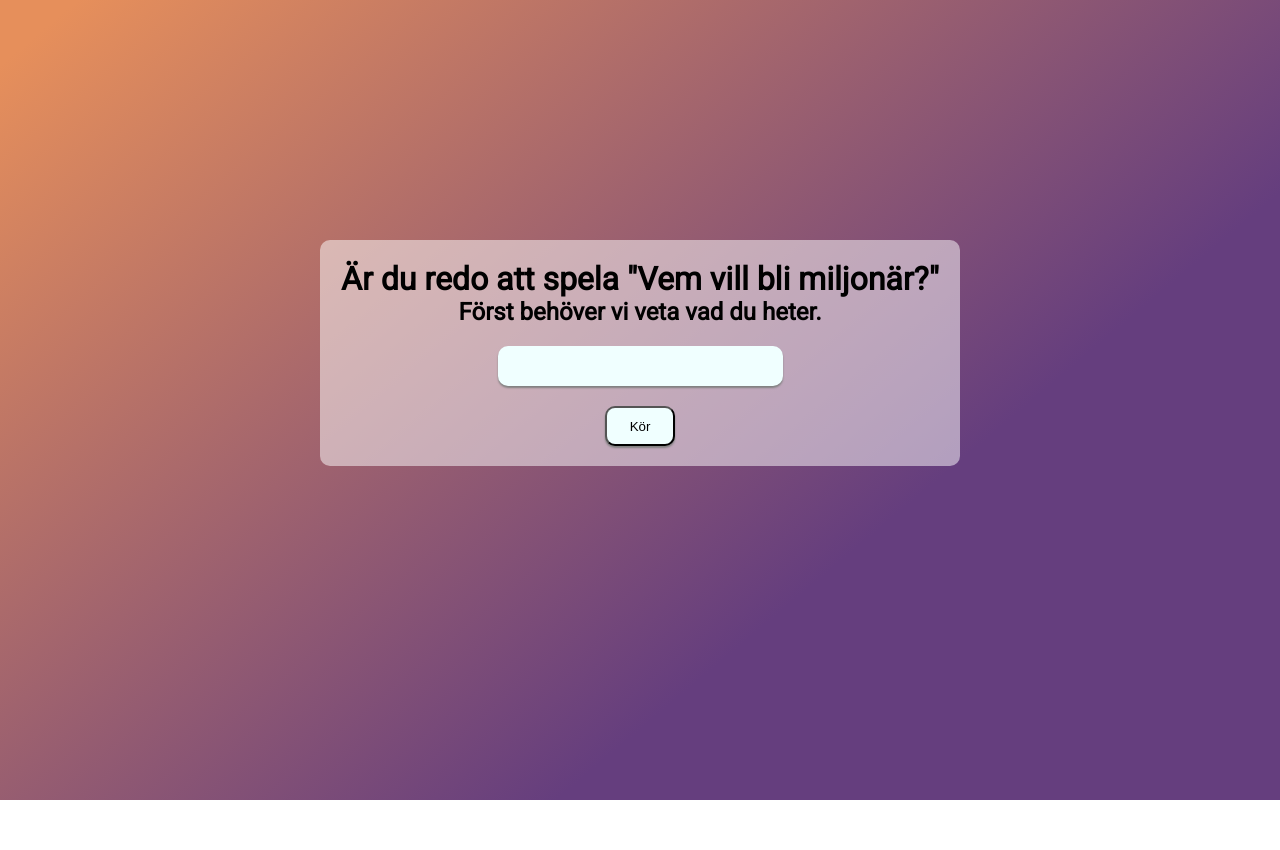
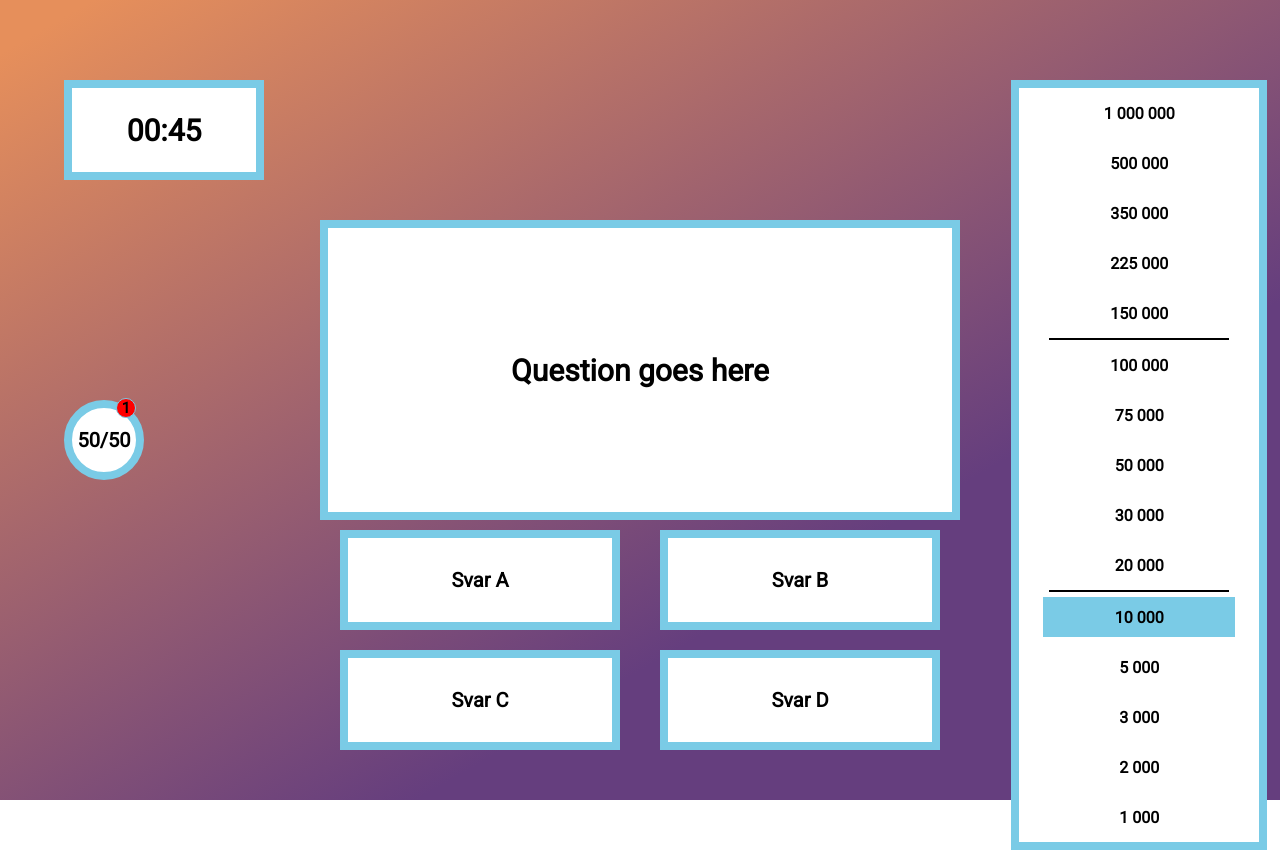
Before and after one commit to Owetz/Projekthantering, a plain HTML site: page index.html in a window 1280 px wide. Before the commit the page ends 800 px from the top, so only its background shows below. Drawn offline with Linux system fonts and the light colour scheme.

Commit message:
Skapat några element på sidan.

```diff
--- a/index.html
+++ b/index.html
@@ -1,22 +1,68 @@
 <!DOCTYPE html>
-<html lang="sv-se">
+<html>
     <head>
-    <meta charset="utf-8">
+        <title>Vem vill bli miljonär?</title>
         <meta name="viewport" content="width=device-width, initial-scale=1.0">
-    <title>Vem vill bli miljonär</title>
         <link href="https://fonts.googleapis.com/css?family=Roboto" rel="stylesheet">
         <link href="main.css" type="text/css" rel="stylesheet">
     </head>
     <body>
-    <main id="game-area">
-        <div class="welcome-box">
-            <h1 class="welcome">Är du redo att spela "Vem vill bli miljonär?"</h1>
-            <h2 class="subtitle">Först behöver vi veta vad du heter.</h2>
-            <input type="text" id="user_name" pattern="[a-zA-Z]{1,}" title="Användarnamnet får inte vara tomt!">
-            <input type="button" onclick="getUserName()" value="Kör">
+        <main>
+            <!-- section.welcome -->
+            <section class="welcome hidden">
+                <h1>Välkommen</h1>
+                <h5>Ange namn:</h5>
+                <input type="text">
+                <input type="button" value="Spela">
+            </section>
+            <!-- /section.welcome -->
+
+            <!-- section.game-area -->
+            <section class="game-area">
+                <div class="clock primary centered" id="timer">00:45</div>
+                <div class="lifeline centered">
+                    50/50
+                    <div class="lifeline-bullet" id="remaining">1</div>
                 </div>
+                <div class="playbox">
+                    <div class="questionbox primary centered" id="question">Question goes here</div>
+                    <div class="answerButton primary centered" id="a">Svar A</div>
+                    <div class="answerButton primary centered" id="b">Svar B</div>
+                    <div class="answerButton primary centered" id="c">Svar C</div>
+                    <div class="answerButton primary centered" id="d">Svar D</div>
+                </div>
+                <div class="stages primary">
+                    <ul>
+                        <li class="stage centered" id="1">1 000 000</li>
+                        <li class="stage centered" id="1">500 000</li>
+                        <li class="stage centered" id="1">350 000</li>
+                        <li class="stage centered" id="1">225 000</li>
+                        <li class="stage centered" id="1">150 000</li>
+                        <hr>
+                        <li class="stage centered" id="1">100 000</li>
+                        <li class="stage centered" id="1">75 000</li>
+                        <li class="stage centered" id="1">50 000</li>
+                        <li class="stage centered" id="1">30 000</li>
+                        <li class="stage centered" id="1">20 000</li>
+                        <hr>
+                        <li class="stage centered current" id="1">10 000</li>
+                        <li class="stage centered" id="1">5 000</li>
+                        <li class="stage centered" id="1">3 000</li>
+                        <li class="stage centered" id="1">2 000</li>
+                        <li class="stage centered" id="1">1 000</li>
+                    </ul>
+                </div>
+            </section>
 
+            <!-- /section.game-area -->
+
+            <!-- .answerCorrectModal -->
+
+            <!-- /.answerCorrectModal -->
+
+            <!-- .answerIncorrectModal -->
+
+            <!-- /.answerIncorrectModal -->
         </main>
     </body>
-<script src="main.js"></script>
-</htmL>
+</html>
--- a/main.css
+++ b/main.css
@@ -1,72 +1,191 @@
 * {
+    margin: 0;
+    padding: 0;
     box-sizing: border-box;
     -moz-box-sizing: border-box;
     -webkit-box-sizing: border-box;
-    margin: 0;
-    padding: 0;
+    font-family: 'Roboto', sans-serif;
 }
 
 body {
-    background-image: linear-gradient(320deg, #653E7E 32.4%, #E68F5B 96.52%);
+    background-image: linear-gradient(330deg, #653E7E 32.4%, #E68F5B 96.52%);
     background-repeat: no-repeat;
-    height: 100vh;
-    font-family: 'Roboto', sans-serif;
-}
-
-main#game-area {
     height: 100vh;
 }
 
-.welcome-box {
-    background: #ffffff80;
-    position: relative;
-    top: 30vh;
-    margin: 0 auto;
-    padding: 20px;
-    width: 50vw;
-    border-radius: 10px;
+/* section.welcome */
+.welcome {
+    text-align: center;
+    position: absolute;
+    height: 300px;
+    width: 40%;
+    top: 30%;
+    left: 30%;
 }
 
-main {
+.welcome h1 {
+    position: relative;
+    margin: 50px 0 20px;
+    font-size: 40px;
+}
+
+.welcome h5 {
+    margin: 0 0 20px;
+    font-size: 20px;
+}
+
+input[type="text"] {
+    width: 200px;
+    height: 40px;
+    margin: 0 auto 20px;
+    border: 2px solid #653E7E;
+    background-color: azure;
+    border-radius: 20px;
+    display: block;
+}
+
+input[type="button"] {
+    height: 40px;
+    width: 120px;
+    border-radius: 20px;
+    border: 2px solid #653E7E;
+    background: azure;
+    display: block;
+    margin: 0 auto;
+}
+
+/* /section.welcome */
+
+/* section.game-area */
+
+section.game-area {
+    position: relative;
+    height: 100vh;
+    width: 100%;
+}
+
+.playbox {
+    position: absolute;
+    width: 50%;
+    display: flex;
+    flex-wrap: wrap;
+    flex-direction: row;
+    justify-content: center;
+    bottom:5%;
+    left: 25%;
+}
+
+.questionbox {
+    width: 100%;
+    height: 300px;
+    font-size: 30px;
+    flex-grow: 2;
+}
+
+.answerButton {
+    margin: 10px 20px;
+    width: 40%;
+    height: 100px;
+    flex-grow: 1;
+    font-size: 20px;
+}
+
+.clock {
+    position: absolute;
+    top: 10%;
+    left: 5%;
+    width: 200px;
+    height: 100px;
+    font-size: 30px;
+}
+
+.lifeline {
+    position:absolute;
+    height: 80px;
+    width: 80px;
+    top: 50%;
+    left: 5%;
+    border-radius: 40px;
+    background: white;
+    border: 8px solid #7ACBE6;
+    font-size:20px;
+    font-weight: bold;
+}
+
+.lifeline-bullet {
+    position: absolute;
+    top:-10px;
+    right: 0;
+    height: 20px;
+    width: 20px;
+    border-radius: 10px;
+    background: red;
+    border: 1px solid #7ACBE6;
+    font-size: 15px;
     text-align: center;
 }
 
-.title {
-    margin:20px 0;
+.stages {
+    position: absolute;
+    right: 1%;
+    top: 10%;
+    width: 20%;
 }
 
-.subtitle {
-
+.stages ul {
+    display: flex;
+    flex-direction: column;
+    align-items: center;
 }
 
-input[type="text"] {
-    display: block;
-    margin: 20px auto;
-    height: 40px;
-    font-size: 20px;
-    border: none;
-    background-color: azure;
-    border-radius: 10px;
-    padding: 10px;
-    box-shadow: 0 2px 2px gray;
-    text-align:center;
+.stages ul hr {
+    width: 75%;
+    border: .5px solid black;
 }
 
-input[type="text"]:focus-within {
-    border: 1px solid #653E7E;
+li.stage {
+    border: 2px solid white;
+    list-style: none;
+    height: 40px;
+    width: 80%;
+    margin: 5px 0;
 }
 
-input[type="button"] {
-    width:70px;
-    height: 40px;
-    border-radius: 10px;
-    background-color:azure;
-    box-shadow: 0 2px 2px gray;
-}
-input[type="button"]:hover {
-    cursor: pointer;
+li.stage.current {
+    border: 2px solid #7ACBE6;
+    background: #7ACBE6;
 }
 
-input[type="button"]:active {
-    border: 1px solid #653E7E;
+/* /section.game-area */
+
+/* misc */
+.hidden {
+    display: none;
 }
+
+.primary {
+    background: white;
+    border: 8px solid #7ACBE6;
+    font-weight: bold;
+}
+
+.locked {
+    border: 8px solid #FFD703;
+    box-shadow: 0px 4px 104px #FFD703;
+}
+
+.incorrect {
+    background: red;
+}
+
+.correct {
+    background: green;
+}
+
+.centered {
+    display: flex;
+    justify-content: center;
+    align-items: center;
+}
+
+/* /misc */
--- a/main.js
+++ /dev/null
@@ -1,19 +0,0 @@
-let userName = null;
-console.log(userName);
-
-function getUserName() {
-    userName = document.getElementById("user_name").value;
-    if (userName == null /* || userName == " " */ || userName == "") {
-        console.log("userName is empty");
-    }
-     else {
-        console.log(userName);
-        return userName;
-    }
-};
-
-function testing() {
-     console.log(userName);
-};
-
-testing();
```
Also changed, not shown: img/50.png (added). Lines whose indentation alone changed are shown as unchanged.
